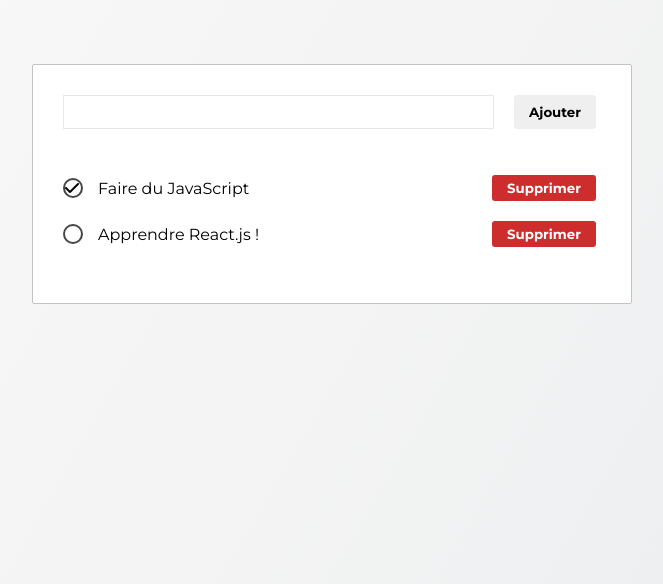
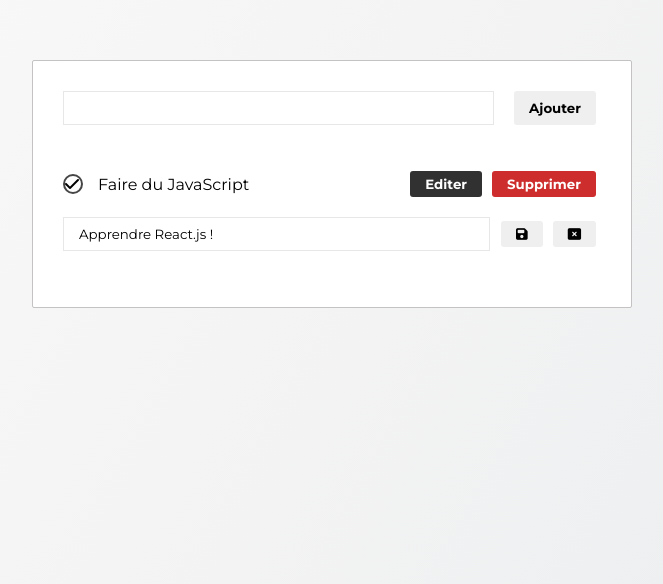
Before and after one commit to soulei-dev/todo-list, a website built with webpack: page src/index.html in a window 1280 px wide. Shown: the part 216-800 px from the top of the page, without its empty margins (308-971 px from the left). Built offline with nearby package versions, Linux system fonts and the light colour scheme.

Commit message:
Editing a todo

```diff
--- a/src/index.js
+++ b/src/index.js
@@ -14,19 +14,23 @@ form.addEventListener('submit', event => {
 const todos = [
     {
         text: 'Faire du JavaScript',
-        done: true
+        done: true,
+        editMode: false
     },
     {
         text: 'Apprendre React.js !',
-        done: false
+        done: false,
+        editMode: true
     },
 ];
 
-console.log(todos);
-
 const displayTodo = () => {
     const todosNode = todos.map((todo, index) => {
+        if (todo.editMode) {
+            return createTodoEditElement(todo, index);
+        } else {
         return createTodoElement(todo, index);
+        }
     })
     ul.innerHTML = '';
     ul.append(...todosNode);
@@ -37,9 +41,16 @@ const createTodoElement = (todo, index) => {
     const buttonDelete = document.createElement('button');
     buttonDelete.classList.add('delete-todo');
     buttonDelete.innerHTML = 'Supprimer';
+    const buttonEdit = document.createElement('button');
+    buttonEdit.classList.add('edit-todo');
+    buttonEdit.innerHTML = 'Editer';
     buttonDelete.addEventListener('click', event => {
         event.stopPropagation();
         deleteTodo(index);
+    })
+    buttonEdit.addEventListener('click', event => {
+        event.stopPropagation();
+        toggleEditMode(index);
     })
     li.innerHTML = `
     <i class="todo ${ todo.done ? 'fas fa-check' : ''}"></i>
@@ -48,7 +59,28 @@ const createTodoElement = (todo, index) => {
     li.addEventListener('click', event => {
         toggleTodo(index);
     });
-    li.appendChild(buttonDelete);
+    li.append(buttonEdit, buttonDelete);
+    return li;
+};
+
+const createTodoEditElement = (todo, index) => {
+    const li = document.createElement('li');
+    const input = document.createElement('input');
+    input.type = 'text';
+    input.value = todo.text;
+    input.setAttribute('index', index);
+    const buttonSave = document.createElement('button');
+    buttonSave.innerHTML = '<i class="fas fa-save"></i>';
+    buttonSave.addEventListener('click', event => {
+        editTodo(index, input);
+    });
+    const buttonCancel = document.createElement('button');
+    buttonCancel.innerHTML = '<i class="fas fa-window-close"></i>';
+    buttonCancel.addEventListener('click', event => {
+        event.stopPropagation();
+        toggleEditMode(index);
+    });
+    li.append(input, buttonSave, buttonCancel);
     return li;
 };
 
@@ -68,6 +100,18 @@ const addTodo = text => {
   const toggleTodo = index => {
       todos[index].done = !todos[index].done;
       displayTodo();
+  };
+
+  const toggleEditMode = index => {
+      todos[index].editMode = !todos[index].editMode;
+      displayTodo();
+  };
+
+  const editTodo = (index, input) => {
+    const value = input.value;
+    todos[index].text = value;
+    todos[index].editMode = false;
+    displayTodo();
   }
 
 displayTodo();
--- a/src/style.css
+++ b/src/style.css
@@ -43,6 +43,11 @@ li p {
     flex: 1;
 }
 
+li input {
+    flex: 1;
+    margin-right: 6px;
+}
+
 li .todo {
     border: 2px solid rgb(70, 70, 70);
     flex: 0 0 20px;
```
